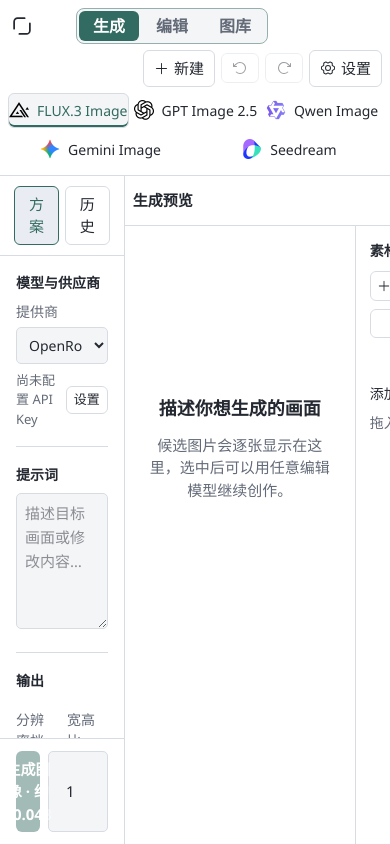
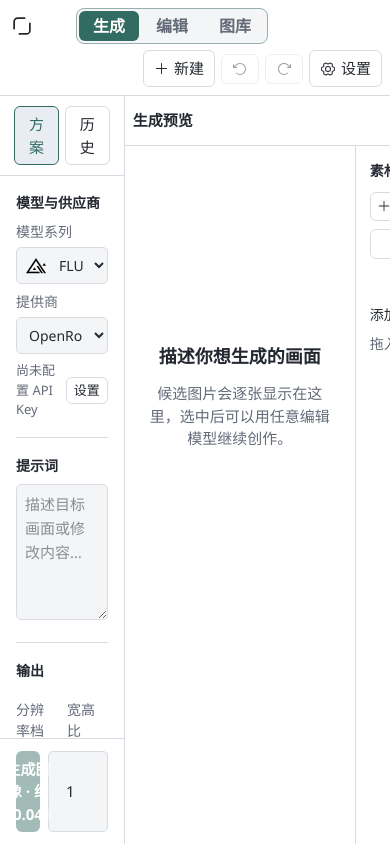
Before and after one commit to aynls/FLUX_Go, a React (Vite) app: page / in a window 390 px wide. Built offline with nearby package versions, Linux system fonts and the light colour scheme.

Commit message:
feat(ui): organize navigation around creative tasks

```diff
--- a/src/App.tsx
+++ b/src/App.tsx
@@ -40,12 +40,7 @@ import {
   primaryImage,
   setPrimaryImage,
 } from "./lib/workspace";
-import {
-  families,
-  familyById,
-  routeFor,
-  singleImageDraft,
-} from "./models/catalog";
+import { familyById, routeFor, singleImageDraft } from "./models/catalog";
 import { compileDraft } from "./models";
 import { maskFromRects } from "./workspaces/gpt/mask";
 import type {
@@ -59,14 +54,6 @@ import type {
 import { getResultBase, type SavedResult } from "./app/generation";
 import { ResultStage, ResultActions } from "./components/Results";
 import { updateFluxBoxes } from "./models/flux/regions";
-
-const FAMILY_ICONS = {
-  flux: "/flux.png",
-  gpt: "/openai.png",
-  qwen: "/qwen-color.png",
-  gemini: "/nano-banana.png",
-  seedream: "/seeddream.png",
-};
 
 export default function App() {
   const [notice, setNotice] = useState("");
@@ -833,38 +820,6 @@ export default function App() {
             </button>
           </div>
         </div>
-        {!galleryOpen && (
-          <div className="family-tabs" role="tablist" aria-label="模型家族">
-            {families.map((f) => (
-              <button
-                role="tab"
-                aria-selected={draft.family === f.id}
-                className={draft.family === f.id ? "active" : ""}
-                key={f.id}
-                title={f.description}
-                disabled={!ready || importing}
-                onClick={() => {
-                  ws.switchFamily(f.id);
-                  setTab("params");
-                }}
-              >
-                <img
-                  className={
-                    "family-icon" +
-                    (["flux", "gpt"].includes(f.id) ? " monochrome" : "")
-                  }
-                  src={FAMILY_ICONS[f.id]}
-                  width={20}
-                  height={20}
-                  alt=""
-                  aria-hidden="true"
-                  draggable={false}
-                />
-                {f.label}
-              </button>
-            ))}
-          </div>
-        )}
         <div className="row">
           {(generationTask || queue.pending.length > 0) && (
             <button onClick={() => setQueueOpen(true)}>
@@ -950,6 +905,7 @@ export default function App() {
           </div>
           {tab === "params" ? (
             <WorkspaceSidebar
+              onFamilyChange={ws.switchFamily}
               draft={draft}
               onChange={onChange}
               onReorder={(boxes) => commit({ ...current.current, boxes }, true)}
--- a/src/app/useWorkspace.ts
+++ b/src/app/useWorkspace.ts
@@ -19,7 +19,8 @@ import {
   taskIntent,
   workspaceKey,
 } from "../lib/workspace";
-import { families, fieldsFor, providers } from "../models/catalog";
+import { families, fieldsFor, providers, modelById } from "../models/catalog";
+import { displayValue } from "../models/parameterLabels";
 import { referenceWidth } from "../components/ResizableReferences";
 import type {
   Draft,
@@ -147,6 +148,26 @@ export function useWorkspace(
       if (size.w > 0 && size.h > 0) d = resizeCanvas(next, size);
     }
     commit(d, discrete);
+    if (
+      next.modelId !== previous.modelId ||
+      next.provider !== previous.provider
+    ) {
+      const restored =
+        previous.routeSettings?.[next.modelId + ":" + next.provider];
+      const changes = Object.entries(fields).flatMap(([key, field]) =>
+        key !== "count" &&
+        previous.params[key] !== undefined &&
+        previous.params[key] !== d.params[key]
+          ? [
+              `${field.label} ${displayValue(key, previous.params[key])} → ${displayValue(key, d.params[key])}`,
+            ]
+          : [],
+      );
+      const route = `${modelById(d.modelId)?.label} · ${providers.find((p) => p.id === d.provider)?.label}`;
+      onNotice(
+        `${restored ? "已恢复" : "已切换至"} ${route}${restored ? " 的参数" : ""}${changes.length ? "；" + changes.join("，") : ""}`,
+      );
+    }
   };
   const undo = () => {
     if (gesture.current) return;
@@ -156,6 +177,7 @@ export function useWorkspace(
     setRedo((s) => [...s, previous]);
     setUndo((s) => s.slice(0, -1));
     replace(prior);
+    onNotice("");
     lastEdit.current = 0;
   };
   const redo = () => {
@@ -166,6 +188,7 @@ export function useWorkspace(
     setUndo((s) => [...s, previous]);
     setRedo((s) => s.slice(0, -1));
     replace(next);
+    onNotice("");
     lastEdit.current = 0;
   };
   const draftForIntent = (intent: TaskIntent) => {
--- /dev/null
+++ b/src/models/parameterLabels.ts
@@ -0,0 +1,23 @@
+import type { GenerateParams } from "../lib/types";
+
+const VALUE_LABELS: Record<string, string> = {
+  auto: "自动",
+  low: "低",
+  medium: "中",
+  high: "高",
+  xhigh: "超高",
+  max: "最高",
+  opaque: "不透明",
+  transparent: "透明",
+  direct: "直接扩写",
+  agent: "推理扩写",
+  latest: "最新版本",
+  png: "PNG",
+  jpeg: "JPEG",
+  webp: "WebP",
+};
+export function displayValue(key: string, value: GenerateParams[string]) {
+  if (value == null) return key === "seed" ? "随机" : "供应商默认";
+  if (typeof value === "boolean") return value ? "开启" : "关闭";
+  return VALUE_LABELS[String(value)] ?? String(value);
+}
--- a/src/styles.css
+++ b/src/styles.css
@@ -256,20 +256,9 @@ h3 {
   .app-header > .row {
     margin-left: auto;
   }
-  .family-tabs {
-    order: 3;
-    flex-basis: 100%;
-  }
 }
 .app-header {
   gap: 12px;
-}
-.family-tabs {
-  min-width: 0;
-  display: flex;
-  flex-wrap: wrap;
-  gap: 4px;
-  min-width: 0;
 }
 .task-tabs {
   flex-shrink: 0;
@@ -283,12 +272,31 @@ h3 {
   padding: 24px;
   text-align: center;
 }
-.family-tabs button {
-  gap: 8px;
-  border-color: transparent;
-  white-space: nowrap;
-  font-size: 14px;
-}
+.model-family-control {
+  position: relative;
+}
+.model-family-control .family-icon {
+  position: absolute;
+  left: 10px;
+  top: 50%;
+  transform: translateY(-50%);
+  pointer-events: none;
+}
+.model-family-control select {
+  padding-left: 38px;
+}
+.route-warning {
+  display: grid;
+  gap: 6px;
+  margin-top: 8px;
+}
+.route-warning p {
+  margin: 0;
+}
+.route-warning button {
+  justify-self: start;
+}
+
 .family-icon {
   width: 20px;
   height: 20px;
@@ -300,11 +308,6 @@ h3 {
 }
 :root[data-theme="dark"] .family-icon.monochrome {
   filter: brightness(0) invert(1);
-}
-.family-tabs button.active {
-  background: var(--surface-alt);
-  border-color: var(--border);
-  box-shadow: inset 0 -2px var(--accent);
 }
 .brand {
   display: flex;
@@ -983,13 +986,6 @@ pre {
     flex-wrap: wrap;
     padding: 8px;
   }
-  .family-tabs {
-    order: 3;
-    flex-basis: 100%;
-  }
-  .family-tabs button {
-    flex: 1;
-  }
   .sidebar {
     min-width: 32%;
     max-width: 48%;
--- a/src/workspaces/shared/Controls.tsx
+++ b/src/workspaces/shared/Controls.tsx
@@ -1,3 +1,5 @@
+import { displayValue } from "../../models/parameterLabels";
+export { displayValue } from "../../models/parameterLabels";
 import {
   defaultsFor,
   fieldsFor,
@@ -8,6 +10,7 @@ import {
   changeRoute,
   routeFor,
   singleImageDraft,
+  families,
 } from "../../models/catalog";
 import { estimateCost } from "../../lib/params";
 import { estimateComfyCredits, formatCredits } from "../../models/pricing";
@@ -20,11 +23,20 @@ import type {
   ProviderId,
   ProviderStatus,
   GenerationTask,
+  FamilyId,
 } from "../../lib/types";
+const FAMILY_ICONS: Record<FamilyId, string> = {
+  flux: "/flux.png",
+  gpt: "/openai.png",
+  qwen: "/qwen-color.png",
+  gemini: "/nano-banana.png",
+  seedream: "/seeddream.png",
+};
 
 export interface WorkspaceControlsProps {
   draft: Draft;
   onChange: (draft: Draft) => void;
+  onFamilyChange?: (family: FamilyId) => void;
   providerStatus: ProviderStatus | null;
   busy: boolean;
   errors: string[];
@@ -41,9 +53,16 @@ export function RouteControls({
   onChange,
   providerStatus,
   onSettings,
+  onFamilyChange,
+  busy,
 }: Pick<
   WorkspaceControlsProps,
-  "draft" | "onChange" | "providerStatus" | "onSettings"
+  | "draft"
+  | "onChange"
+  | "providerStatus"
+  | "onSettings"
+  | "onFamilyChange"
+  | "busy"
 >) {
   const models = catalog.models.filter((m) => m.family === d.family);
   const selected = modelById(d.modelId)!;
@@ -55,6 +74,34 @@ export function RouteControls({
       <div className="section-heading">
         <h2>模型与供应商</h2>
       </div>
+      {onFamilyChange && (
+        <label>
+          模型系列
+          <div className="model-family-control">
+            <img
+              className={
+                "family-icon" +
+                (["flux", "gpt"].includes(d.family) ? " monochrome" : "")
+              }
+              src={FAMILY_ICONS[d.family]}
+              alt=""
+              aria-hidden="true"
+            />
+            <select
+              aria-label="模型系列"
+              value={d.family}
+              disabled={busy}
+              onChange={(e) => onFamilyChange(e.target.value as FamilyId)}
+            >
+              {families.map((f) => (
+                <option key={f.id} value={f.id}>
+                  {f.label}
+                </option>
+              ))}
+            </select>
+          </div>
+        </label>
+      )}
       {models.length > 1 && (
         <label>
           模型版本
@@ -121,27 +168,6 @@ export function RouteControls({
       )}
     </section>
   );
-}
-const VALUE_LABELS: Record<string, string> = {
-  auto: "自动",
-  low: "低",
-  medium: "中",
-  high: "高",
-  xhigh: "超高",
-  max: "最高",
-  opaque: "不透明",
-  transparent: "透明",
-  direct: "直接扩写",
-  agent: "推理扩写",
-  latest: "最新版本",
-  png: "PNG",
-  jpeg: "JPEG",
-  webp: "WebP",
-};
-export function displayValue(key: string, value: GenerateParams[string]) {
-  if (value == null) return key === "seed" ? "随机" : "供应商默认";
-  if (typeof value === "boolean") return value ? "开启" : "关闭";
-  return VALUE_LABELS[String(value)] ?? String(value);
 }
 export function ParameterFields({
   draft: d,
@@ -702,8 +728,7 @@ export function GenerateFooter(p: WorkspaceControlsProps) {
               ? ` · ${job.completed}/${job.total} 张`
               : ""}
           </span>
-          {(job.family !== d.family ||
-            (job.intent ?? "create") !== taskIntent(d)) && (
+          {(job.intent ?? "create") !== taskIntent(d) && (
             <button onClick={p.onShowTask}>返回任务工作区</button>
           )}
           {job.taskId && (
```
Also changed, not shown: src/workspaces/flux/Sidebar.tsx (+8 -1 lines), 3 other files (tests, documents, lock files or other folders).
